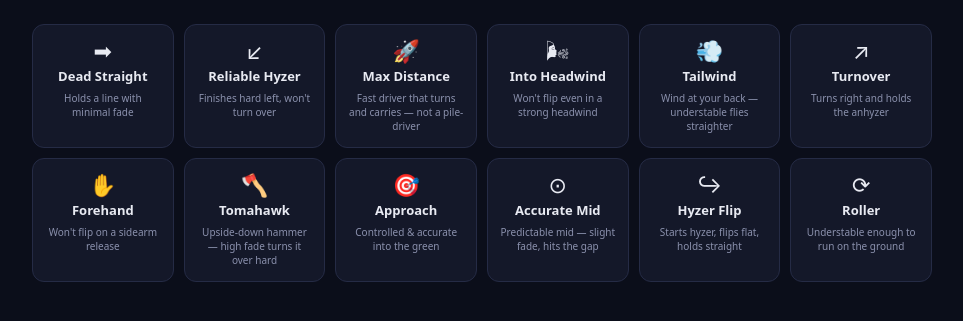
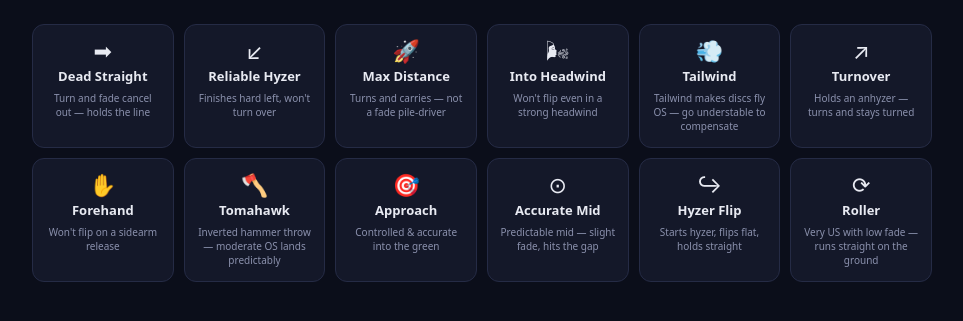
Before and after one commit to flyboy-byte/disc-tracker, a Flask app: page /discsuggestion in a window 1280 px wide. Shown: the part 162-483 px from the top of the page, without its empty margins (158-1121 px from the left). Run offline with Flask 3, Linux system fonts and the light colour scheme; the visitor is signed in with stand-in values (Sample User, id 1); data comes from the database, SQL or seed files in the repository.

Commit message:
Refine all disc suggest scenarios with tighter, physics-grounded filters
Dead Straight: use net stability (fade+turn) -1..1 instead of raw turn/fade checks
Reliable Hyzer: stabMin 2.5→2 for more library results
Headwind: stabMin 3.5→3 (was nearly empty)
Tailwind: stabMax 0.5→0 (no OS discs); bagTest now checks net stability <=0
Turnover: stabMax -2→-1.5; bagTest requires net stability <=-1 so fade=2/turn=-2
  neutral discs are correctly excluded (they won't hold an anhyzer line)
Forehand: added Mid Range type; speed floor 7→6 to include fairway mids
Tomahawk: stabMin 3→2.5; corrected description (moderate OS, not max OS)
Approach: added Mid Range type; speed <= 5→6; added turn >= -2 floor
Accurate Mid: stabMin/Max 0.5/1.5→0/2; bagTest uses net stability
Hyzer Flip: stabMin -1.5→-2 (wider); added Distance Driver type; speed cap 11→12
Roller: stabMax -3→-2.5; bagTest adds fade <= 1 (high-fade disc rolls in a curve)

Co-Authored-By: Claude Sonnet 4.6 <noreply@anthropic.com>

```diff
--- a/templates/discsuggestion.html
+++ b/templates/discsuggestion.html
@@ -216,17 +216,17 @@ const SCENARIOS = [
     id: 'straight',
     icon: '➡',
     title: 'Dead Straight',
-    desc: 'Holds a line with minimal fade',
-    stabMin: -0.5, stabMax: 0.5,
+    desc: 'Turn and fade cancel out — holds the line',
+    stabMin: -1, stabMax: 1,
     types: ['Control Driver', 'Mid Range'],
-    bagTest: d => d.turn >= -1.5 && d.turn <= 0 && d.fade >= 0 && d.fade <= 2 && d.speed >= 4,
+    bagTest: d => (d.fade + d.turn) >= -1 && (d.fade + d.turn) <= 1 && d.speed >= 4,
   },
   {
     id: 'hyzer',
     icon: '↙',
     title: 'Reliable Hyzer',
     desc: 'Finishes hard left, won\'t turn over',
-    stabMin: 2.5,
+    stabMin: 2,
     types: ['Control Driver', 'Distance Driver', 'Mid Range'],
     bagTest: d => d.fade >= 3 && d.turn >= -1,
   },
@@ -234,7 +234,7 @@ const SCENARIOS = [
     id: 'distance',
     icon: '🚀',
     title: 'Max Distance',
-    desc: 'Fast driver that turns and carries — not a pile-driver',
+    desc: 'Turns and carries — not a fade pile-driver',
     stabMin: -1, stabMax: 2,
     speedMin: 11,
     bagTest: d => d.speed >= 11 && d.fade <= 3 && d.turn <= -0.5,
@@ -244,7 +244,7 @@ const SCENARIOS = [
     icon: '🌬',
     title: 'Into Headwind',
     desc: 'Won\'t flip even in a strong headwind',
-    stabMin: 3.5,
+    stabMin: 3,
     types: ['Control Driver', 'Distance Driver'],
     bagTest: d => d.fade >= 3 && d.turn >= -0.5 && d.speed >= 7,
   },
@@ -252,20 +252,20 @@ const SCENARIOS = [
     id: 'tailwind',
     icon: '💨',
     title: 'Tailwind',
-    desc: 'Wind at your back — understable flies straighter',
-    stabMin: -2, stabMax: 0.5,
+    desc: 'Tailwind makes discs fly OS — go understable to compensate',
+    stabMin: -2, stabMax: 0,
     speedMin: 9,
     types: ['Control Driver', 'Distance Driver'],
-    bagTest: d => d.speed >= 9 && d.turn <= -1 && d.fade <= 2,
+    bagTest: d => d.speed >= 9 && d.turn <= -1 && (d.fade + d.turn) <= 0,
   },
   {
     id: 'turnover',
     icon: '↗',
     title: 'Turnover',
-    desc: 'Turns right and holds the anhyzer',
-    stabMax: -2,
+    desc: 'Holds an anhyzer — turns and stays turned',
+    stabMax: -1.5,
     types: ['Control Driver', 'Distance Driver'],
-    bagTest: d => d.turn <= -2.5 && d.fade <= 2,
+    bagTest: d => d.turn <= -2 && d.fade <= 2 && (d.fade + d.turn) <= -1,
   },
   {
     id: 'forehand',
@@ -273,15 +273,15 @@ const SCENARIOS = [
     title: 'Forehand',
     desc: 'Won\'t flip on a sidearm release',
     stabMin: 2,
-    types: ['Control Driver', 'Distance Driver'],
-    bagTest: d => d.fade >= 2 && d.turn >= -0.5 && d.speed >= 7,
+    types: ['Control Driver', 'Distance Driver', 'Mid Range'],
+    bagTest: d => d.fade >= 2 && d.turn >= -0.5 && d.speed >= 6,
   },
   {
     id: 'tomahawk',
     icon: '🪓',
     title: 'Tomahawk',
-    desc: 'Upside-down hammer — high fade turns it over hard',
-    stabMin: 3,
+    desc: 'Inverted hammer throw — moderate OS lands predictably',
+    stabMin: 2.5,
     types: ['Control Driver', 'Distance Driver'],
     bagTest: d => d.fade >= 3 && d.turn >= -0.5 && d.speed >= 7,
   },
@@ -291,35 +291,35 @@ const SCENARIOS = [
     title: 'Approach',
     desc: 'Controlled & accurate into the green',
     stabMin: 0, stabMax: 2.5,
-    types: ['Putt & Approach'],
-    bagTest: d => d.speed <= 5 && d.fade >= 0 && d.fade <= 3,
+    types: ['Putt & Approach', 'Mid Range'],
+    bagTest: d => d.speed <= 6 && d.fade <= 3 && d.turn >= -2,
   },
   {
     id: 'accurate_mid',
     icon: '⊙',
     title: 'Accurate Mid',
     desc: 'Predictable mid — slight fade, hits the gap',
-    stabMin: 0.5, stabMax: 1.5,
+    stabMin: 0, stabMax: 2,
     types: ['Mid Range'],
-    bagTest: d => d.speed >= 4 && d.speed <= 6 && d.turn >= -1 && d.fade >= 1 && d.fade <= 2,
+    bagTest: d => d.speed >= 4 && d.speed <= 6 && (d.fade + d.turn) >= 0 && (d.fade + d.turn) <= 2,
   },
   {
     id: 'hyzerflip',
     icon: '↪',
     title: 'Hyzer Flip',
     desc: 'Starts hyzer, flips flat, holds straight',
-    stabMin: -1.5, stabMax: -0.5,
-    types: ['Control Driver'],
-    bagTest: d => d.speed >= 7 && d.speed <= 11 && d.turn <= -1 && d.turn >= -2 && d.fade >= 1 && d.fade <= 2,
+    stabMin: -2, stabMax: -0.5,
+    types: ['Control Driver', 'Distance Driver'],
+    bagTest: d => d.speed >= 7 && d.speed <= 12 && d.turn <= -1 && d.turn >= -2 && d.fade >= 1 && d.fade <= 2,
   },
   {
     id: 'roller',
     icon: '⟳',
     title: 'Roller',
-    desc: 'Understable enough to run on the ground',
-    stabMax: -3,
+    desc: 'Very US with low fade — runs straight on the ground',
+    stabMax: -2.5,
     types: ['Control Driver', 'Distance Driver'],
-    bagTest: d => d.turn <= -3,
+    bagTest: d => d.turn <= -3 && d.fade <= 1,
   },
 ];
 
```
